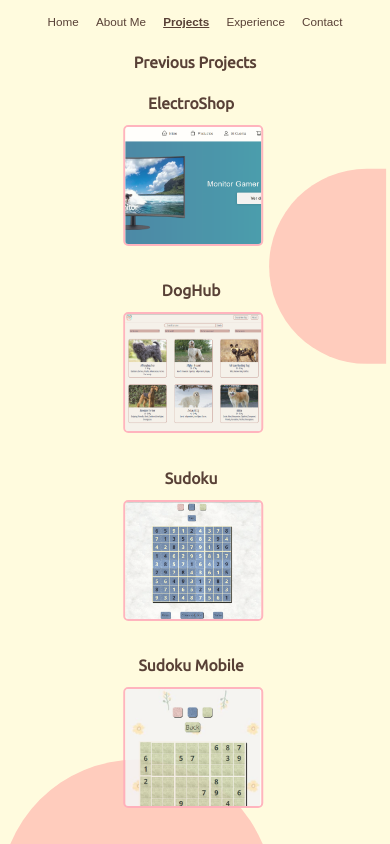
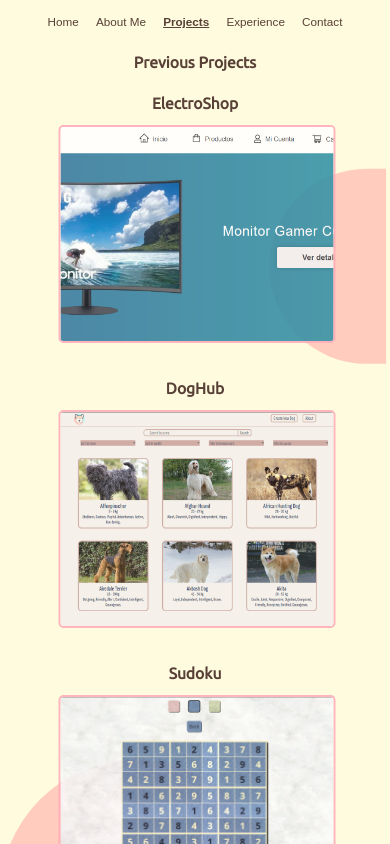
Before and after one commit to Orianamartina/Portfolio, a Next.js app in the folder portfolio/: page / in a window 390 px wide. Both pictures are taken after a click on the button "Projects". Shown: the top 844 px of the page. Built offline with nearby package versions, Linux system fonts and the light colour scheme.

Commit message:
bigger images projects

```diff
--- a/portfolio/src/app/components/ProjectCard/projectCard.module.css
+++ b/portfolio/src/app/components/ProjectCard/projectCard.module.css
@@ -119,13 +119,19 @@
         font-size: 2vw;
 
     }
-    .clickedImg, .unClickedImg{
+    .clickedImg{
         width: 35vw;
         height: 30vw;
     }
+    .unClickedImg{
+
+        width: 70vw;
+        height: 55vw;
+    }
     .titleAndImage{
-        width: 35vw;
-        margin-left: 6vw;
+        width: 70vw;
+        transform: translateX(15vw);
+
     }
     .title{
         font-size: 4vw;
```
